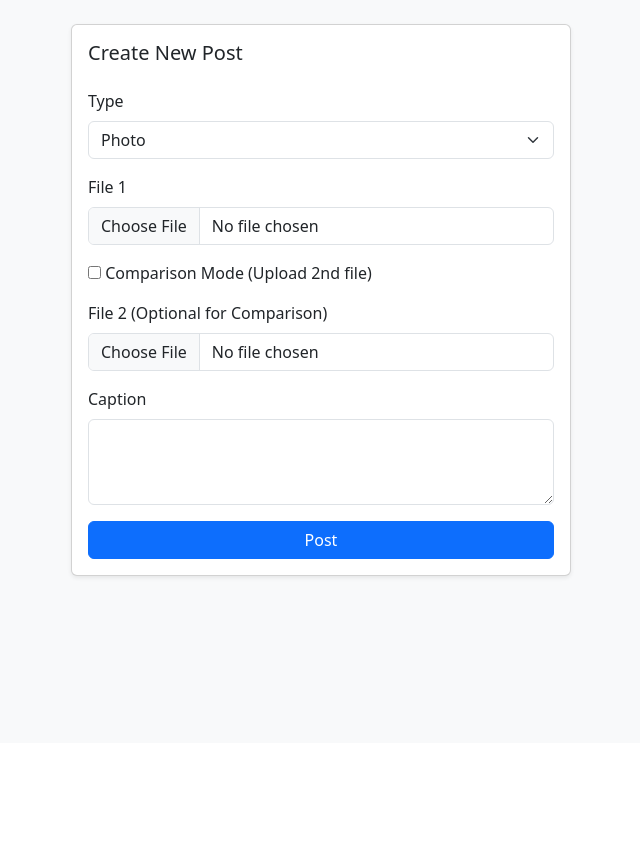
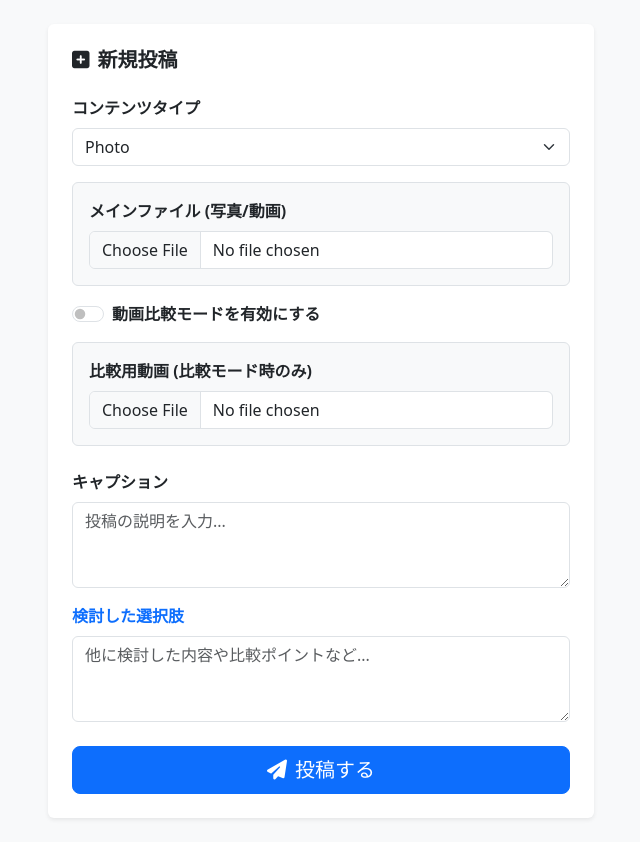
Before and after one commit to yohei-kamon/tsugulog_2, a Flask app: page /post/new in a window 1280 px wide. Shown: the part 57-899 px from the top of the page, without its empty margins (319-959 px from the left). Before the commit the page ends 636 px from the top, so only its background shows below. Run offline with Flask 3, Linux system fonts and the light colour scheme; the visitor is signed in with stand-in values (Sample User, id 1).

Commit message:
キャプション2個にした

```diff
--- a/app.py
+++ b/app.py
@@ -98,6 +98,7 @@ def create_post():
             file_path=file1,
             file_path_2=file2,
             caption=form.caption.data,
+            caption_2=form.caption_2.data, # 追加
             is_comparison=form.is_comparison.data,
         )
         return redirect(url_for("index"))
--- a/forms.py
+++ b/forms.py
@@ -19,7 +19,9 @@ class PostForm(FlaskForm):
     file1 = FileField("File 1", validators=[DataRequired()])
     file2 = FileField("File 2 (Optional for Comparison)")
     is_comparison = BooleanField("Comparison Mode")
-    caption = TextAreaField("Caption", validators=[Length(max=500)])
+    caption = TextAreaField('キャプション', validators=[Length(max=500)])
+    # caption_2 のラベルを「検討した選択肢」に変更
+    caption_2 = TextAreaField('検討した選択肢', validators=[Length(max=500)])
 
 
 # forms.py に追記
--- a/models.py
+++ b/models.py
@@ -20,7 +20,8 @@ class Post(Model):
     content_type = CharField() # 'photo' or 'video'
     file_path = CharField()
     file_path_2 = CharField(null=True)
-    caption = TextField(null=True)
+    caption = TextField(null=True)   # これをキャプション1として使用
+    caption_2 = TextField(null=True) # 追加：キャプション2
     is_comparison = BooleanField(default=False)
     created_at = DateTimeField(default=datetime.datetime.now)
 
--- a/static/js/main.js
+++ b/static/js/main.js
@@ -34,7 +34,7 @@ async function toggleLike(postId) {
 }
 
 /**
- * 3. AI 姿勢解析 (時間平均スコア算出版)
+ * 3. AI 姿勢解析 (数値表示オフ・マーカー表示のみ)
  */
 let aiActive = false;
 let isAnalyzed = false;
@@ -42,14 +42,6 @@ let poseData1 = [];
 let poseData2 = [];
 let currentResults = null;
 let animationId = null;
-
-// スコア計算用バッファ
-let scoreHistory = []; // スムージング用 (短期的)
-const SCORE_SMOOTHING_WINDOW = 8;
-
-// ★ 時間平均スコア用
-let totalScoreSum = 0;
-let scoreEvaluationCount = 0;
 
 function getDataIndexAtTime(data, time) {
     if (!data || data.length === 0) return -1;
@@ -90,9 +82,11 @@ async function initPoseDetection() {
             isAnalyzed = true;
             toggleBtn.disabled = false;
             if (resetBtn) resetBtn.classList.remove('d-none');
+
+            // 解析完了後は進捗コンテナを隠し、オーバーレイ自体を非表示にする（マーカーのみ見せるため）
             document.getElementById('analysis-progress-container').classList.add('d-none');
-            const statsData = document.getElementById('stats-data');
-            if (v2 && statsData) statsData.classList.remove('d-none');
+            document.getElementById('stats-overlay').classList.add('d-none');
+
             toggleBtn.innerHTML = '<i class="fa-solid fa-play"></i> Show Pose';
         }
         aiActive = !aiActive;
@@ -141,87 +135,9 @@ async function initPoseDetection() {
             if (v2 && ctx2 && poseData2[idx]) {
                 const l2 = poseData2[idx].landmarks;
                 drawOnCanvas(c2, ctx2, l2);
-                comparePosesWithAverage(l1, l2, c2, ctx2);
             }
         }
         animationId = requestAnimationFrame(renderLoop);
-    }
-
-    /**
-     * 時間平均を算出する比較ロジック
-     */
-    function comparePosesWithAverage(l1, l2, canvas2, ctx2) {
-        const weights = {
-            11: 1.5, 12: 1.5, 23: 1.5, 24: 1.5,
-            13: 1.0, 14: 1.0, 25: 1.0, 26: 1.0,
-            15: 0.7, 16: 0.7, 27: 0.7, 28: 0.7
-        };
-
-        const getCenter = (l) => ({ x: (l[11].x + l[12].x + l[23].x + l[24].x) / 4, y: (l[11].y + l[12].y + l[23].y + l[24].y) / 4 });
-        const getScale = (l) => Math.sqrt(Math.pow(l[11].x - l[24].x, 2) + Math.pow(l[11].y - l[24].y, 2));
-
-        const center1 = getCenter(l1);
-        const center2 = getCenter(l2);
-        const scale1 = getScale(l1);
-        const scale2 = getScale(l2);
-
-        ctx2.beginPath();
-        ctx2.strokeStyle = '#FFEB3B';
-        ctx2.lineWidth = 2;
-
-        let weightedErrorSum = 0;
-        let weightTotal = 0;
-        const NOISE_THRESHOLD = 0.015;
-
-        Object.keys(weights).forEach(id => {
-            const i = parseInt(id);
-            const w = weights[i];
-            const n1 = { x: (l1[i].x - center1.x) / scale1, y: (l1[i].y - center1.y) / scale1 };
-            const n2 = { x: (l2[i].x - center2.x) / scale2, y: (l2[i].y - center2.y) / scale2 };
-            let dist = Math.sqrt(Math.pow(n1.x - n2.x, 2) + Math.pow(n1.y - n2.y, 2));
-
-            if (dist < NOISE_THRESHOLD) dist = 0;
-            else dist -= NOISE_THRESHOLD;
-
-            weightedErrorSum += dist * w;
-            weightTotal += w;
-
-            const x1_p = (n1.x * scale2 + center2.x) * canvas2.width;
-            const y1_p = (n1.y * scale2 + center2.y) * canvas2.height;
-            ctx2.moveTo(x1_p, y1_p);
-            ctx2.lineTo(l2[i].x * canvas2.width, l2[i].y * canvas2.height);
-        });
-        ctx2.stroke();
-
-        const avgError = weightedErrorSum / weightTotal;
-        const rawScore = Math.exp(-avgError * 12) * 100;
-
-        // 1. スムージング (表示用瞬時スコア)
-        scoreHistory.push(rawScore);
-        if (scoreHistory.length > SCORE_SMOOTHING_WINDOW) scoreHistory.shift();
-        const currentSmoothed = scoreHistory.reduce((a, b) => a + b) / scoreHistory.length;
-        const currentFinal = currentSmoothed > 98 ? 100 : Math.round(currentSmoothed);
-
-        document.getElementById('pose-sync-score').innerText = currentFinal;
-
-        // ★ 2. 時間平均の算出 (再生中のみ累計)
-        // 動画が止まっているときはカウントしない
-        const v1 = document.getElementById('video1');
-        if (v1 && !v1.paused) {
-            totalScoreSum += currentFinal;
-            scoreEvaluationCount++;
-            const overallAverage = Math.round(totalScoreSum / scoreEvaluationCount);
-            document.getElementById('pose-avg-score').innerText = overallAverage;
-        }
-
-        // 角度比較
-        const calcA = (p1, p2, p3) => {
-            const r = Math.atan2(p3.y - p2.y, p3.x - p2.x) - Math.atan2(p1.y - p2.y, p1.x - p2.x);
-            let a = Math.abs(r * 180 / Math.PI);
-            return Math.round(a > 180 ? 360 - a : a);
-        };
-        document.getElementById('elbow-delta').innerText = Math.abs(calcA(l1[12], l1[14], l1[16]) - calcA(l2[12], l2[14], l2[16]));
-        document.getElementById('knee-delta').innerText = Math.abs(calcA(l1[24], l1[26], l1[28]) - calcA(l2[24], l2[26], l2[28]));
     }
 
     function drawOnCanvas(canvas, ctx, landmarks) {
@@ -237,16 +153,9 @@ async function initPoseDetection() {
 
 function clearAllAnalysis() {
     aiActive = false; isAnalyzed = false; poseData1 = []; poseData2 = [];
-    scoreHistory = [];
-    totalScoreSum = 0;         // 平均用リセット
-    scoreEvaluationCount = 0; // 平均用リセット
     if (animationId) cancelAnimationFrame(animationId);
     document.getElementById('toggleAI').innerHTML = '<i class="fa-solid fa-bolt"></i> AI Analyze';
     document.getElementById('stats-overlay').classList.add('d-none');
-
-    // UIの数値をリセット
-    if(document.getElementById('pose-avg-score')) document.getElementById('pose-avg-score').innerText = "0";
-
     const c1 = document.getElementById('canvas1'); const c2 = document.getElementById('canvas2');
     if (c1) c1.getContext('2d').clearRect(0, 0, c1.width, c1.height);
     if (c2) c2.getContext('2d').clearRect(0, 0, c2.width, c2.height);
--- a/templates/post.html
+++ b/templates/post.html
@@ -1,31 +1,53 @@
 {% extends "base.html" %}
 {% block content %}
-<div class="card mx-auto shadow-sm" style="max-width: 500px;">
-    <div class="card-body">
-        <h5 class="card-title mb-4">Create New Post</h5>
+<div class="row justify-content-center">
+    <div class="col-md-8 col-lg-6">
+        <div class="card border-0 shadow-sm">
+            <div class="card-body p-4">
+                <h5 class="card-title mb-4 fw-bold"><i class="fa-solid fa-square-plus me-2"></i>新規投稿</h5>
+
                 <form method="POST" enctype="multipart/form-data">
                     {{ form.hidden_tag() }}
+
                     <div class="mb-3">
-                {{ form.content_type.label(class="form-label") }}
+                        <label class="form-label fw-bold">コンテンツタイプ</label>
                         {{ form.content_type(class="form-select") }}
                     </div>
-            <div class="mb-3">
-                {{ form.file1.label(class="form-label") }}
+
+                    <div class="mb-3 border p-3 rounded bg-light">
+                        <label class="form-label fw-bold">メインファイル (写真/動画)</label>
                         {{ form.file1(class="form-control") }}
                     </div>
-            <div class="mb-3">
-                <label class="form-check-label">{{ form.is_comparison() }} Comparison Mode (Upload 2nd file)</label>
+
+                    <div class="mb-3 form-check form-switch">
+                        {{ form.is_comparison(class="form-check-input", id="isComparisonCheck") }}
+                        <label class="form-check-label fw-bold" for="isComparisonCheck">動画比較モードを有効にする</label>
                     </div>
-            <div class="mb-3">
-                {{ form.file2.label(class="form-label") }}
+
+                    <div class="mb-4 border p-3 rounded bg-light">
+                        <label class="form-label fw-bold">比較用動画 (比較モード時のみ)</label>
                         {{ form.file2(class="form-control") }}
                     </div>
+
                     <div class="mb-3">
-                {{ form.caption.label(class="form-label") }}
-                {{ form.caption(class="form-control", rows=3) }}
+                        <label class="form-label fw-bold">キャプション</label>
+                        {{ form.caption(class="form-control", rows=3, placeholder="投稿の説明を入力...") }}
                     </div>
-            <button type="submit" class="btn btn-primary w-100">Post</button>
+
+                    <!-- キャプション2を「検討した選択肢」として表示 -->
+                    <div class="mb-4">
+                        <label class="form-label fw-bold text-primary">検討した選択肢</label>
+                        {{ form.caption_2(class="form-control", rows=3, placeholder="他に検討した内容や比較ポイントなど...") }}
+                    </div>
+
+                    <div class="d-grid">
+                        <button type="submit" class="btn btn-primary btn-lg">
+                            <i class="fa-solid fa-paper-plane me-2"></i>投稿する
+                        </button>
+                    </div>
                 </form>
             </div>
         </div>
+    </div>
+</div>
 {% endblock %}
```
Also changed, not shown: templates/detail.html (+44 -44 lines). Lines whose indentation alone changed are shown as unchanged.
